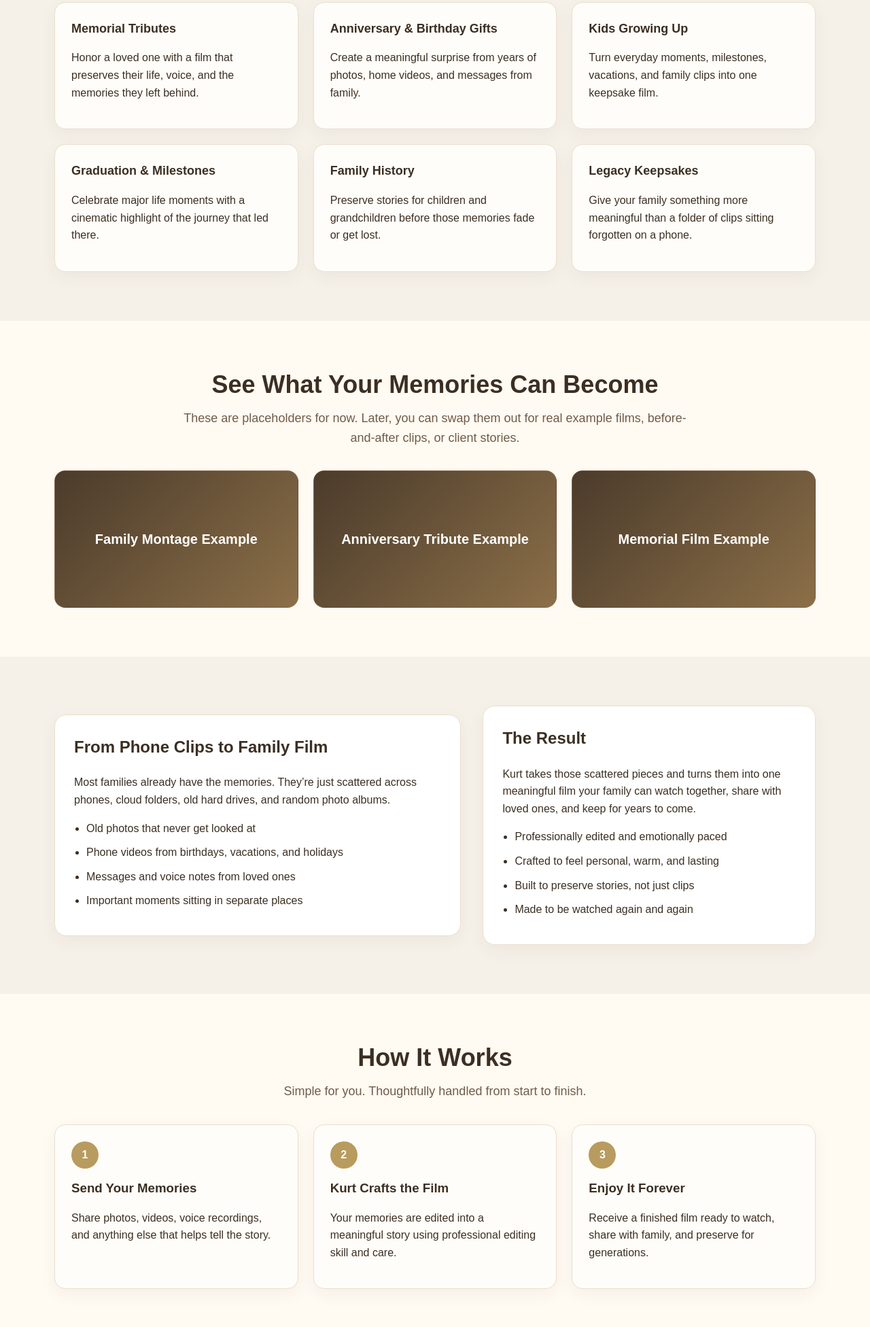
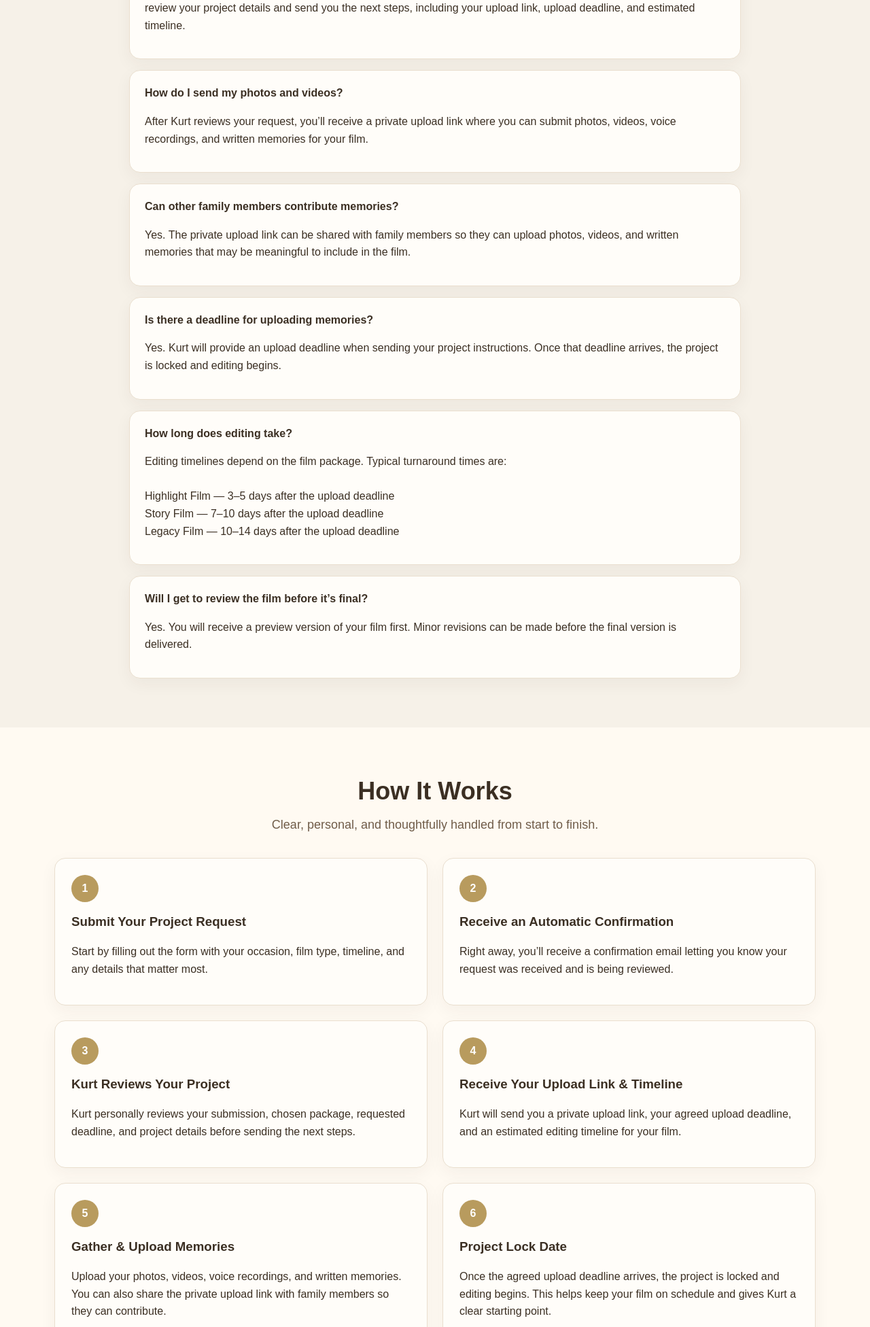
Before and after one commit to danrocksai-coder/legacyfamilyfilm, a plain HTML site: page index.html in a window 1280 px wide. Shown: the part 848-2800 px from the top of the page at 68% size. Drawn offline with Linux system fonts and the light colour scheme.

Commit message:
Add FAQ section and update How It Works

```diff
--- a/index.html
+++ b/index.html
@@ -455,82 +455,62 @@
 
   <section>
   <div class="container">
-      <h2 class="section-title">Why Families Do This</h2>
-      <p class="section-subtitle">
-        This is more than video editing. It’s a way to preserve stories, celebrate milestones,
-        and turn scattered clips into something your family will actually sit down and watch.
+    <h2 class="section-title">Frequently Asked Questions</h2>
+
+    <div class="faq">
+
+      <div class="card">
+        <h4>What happens after I submit the form?</h4>
+        <p>
+          You’ll receive an automatic confirmation email letting you know your request was received.
+          Kurt will then personally review your project details and send you the next steps,
+          including your upload link, upload deadline, and estimated timeline.
         </p>
-      <div class="grid grid-3">
+      </div>
+
       <div class="card">
-          <div class="use-case">Memorial Tributes</div>
-          <p>Honor a loved one with a film that preserves their life, voice, and the memories they left behind.</p>
+        <h4>How do I send my photos and videos?</h4>
+        <p>
+          After Kurt reviews your request, you’ll receive a private upload link where you can submit
+          photos, videos, voice recordings, and written memories for your film.
+        </p>
       </div>
+
       <div class="card">
-          <div class="use-case">Anniversary & Birthday Gifts</div>
-          <p>Create a meaningful surprise from years of photos, home videos, and messages from family.</p>
+        <h4>Can other family members contribute memories?</h4>
+        <p>
+          Yes. The private upload link can be shared with family members so they can upload photos,
+          videos, and written memories that may be meaningful to include in the film.
+        </p>
       </div>
+
       <div class="card">
-          <div class="use-case">Kids Growing Up</div>
-          <p>Turn everyday moments, milestones, vacations, and family clips into one keepsake film.</p>
+        <h4>Is there a deadline for uploading memories?</h4>
+        <p>
+          Yes. Kurt will provide an upload deadline when sending your project instructions.
+          Once that deadline arrives, the project is locked and editing begins.
+        </p>
       </div>
+
       <div class="card">
-          <div class="use-case">Graduation & Milestones</div>
-          <p>Celebrate major life moments with a cinematic highlight of the journey that led there.</p>
+        <h4>How long does editing take?</h4>
+        <p>
+          Editing timelines depend on the film package. Typical turnaround times are:
+          <br><br>
+          Highlight Film — 3–5 days after the upload deadline<br>
+          Story Film — 7–10 days after the upload deadline<br>
+          Legacy Film — 10–14 days after the upload deadline
+        </p>
       </div>
+
       <div class="card">
-          <div class="use-case">Family History</div>
-          <p>Preserve stories for children and grandchildren before those memories fade or get lost.</p>
+        <h4>Will I get to review the film before it’s final?</h4>
+        <p>
+          Yes. You will receive a preview version of your film first.
+          Minor revisions can be made before the final version is delivered.
+        </p>
       </div>
-        <div class="card">
-          <div class="use-case">Legacy Keepsakes</div>
-          <p>Give your family something more meaningful than a folder of clips sitting forgotten on a phone.</p>
-        </div>
-      </div>
-    </div>
-  </section>
 
-  <section style="background:#fffaf2;" id="examples">
-    <div class="container">
-      <h2 class="section-title">See What Your Memories Can Become</h2>
-      <p class="section-subtitle">
-        These are placeholders for now. Later, you can swap them out for real example films,
-        before-and-after clips, or client stories.
-      </p>
-      <div class="grid grid-3">
-        <div class="video-box">Family Montage Example</div>
-        <div class="video-box">Anniversary Tribute Example</div>
-        <div class="video-box">Memorial Film Example</div>
-      </div>
-    </div>
-  </section>
-
-  <section>
-    <div class="container split">
-      <div class="soft-panel">
-        <h2 style="margin-top:0;">From Phone Clips to Family Film</h2>
-        <p>
-          Most families already have the memories. They’re just scattered across phones, cloud folders,
-          old hard drives, and random photo albums.
-        </p>
-        <ul class="check-list">
-          <li>Old photos that never get looked at</li>
-          <li>Phone videos from birthdays, vacations, and holidays</li>
-          <li>Messages and voice notes from loved ones</li>
-          <li>Important moments sitting in separate places</li>
-        </ul>
-      </div>
-      <div class="soft-panel">
-        <h2 style="margin-top:0;">The Result</h2>
-        <p>
-          Kurt takes those scattered pieces and turns them into one meaningful film your family
-          can watch together, share with loved ones, and keep for years to come.
-        </p>
-        <ul class="check-list">
-          <li>Professionally edited and emotionally paced</li>
-          <li>Crafted to feel personal, warm, and lasting</li>
-          <li>Built to preserve stories, not just clips</li>
-          <li>Made to be watched again and again</li>
-        </ul>
     </div>
   </div>
 </section>
@@ -539,28 +519,84 @@
   <div class="container">
     <h2 class="section-title">How It Works</h2>
     <p class="section-subtitle">
-        Simple for you. Thoughtfully handled from start to finish.
+      Clear, personal, and thoughtfully handled from start to finish.
     </p>
-      <div class="grid grid-3">
+
+    <div class="grid grid-2">
       <div class="card">
         <div class="process-step-number">1</div>
-          <h3>Send Your Memories</h3>
-          <p>Share photos, videos, voice recordings, and anything else that helps tell the story.</p>
+        <h3>Submit Your Project Request</h3>
+        <p>
+          Start by filling out the form with your occasion, film type, timeline,
+          and any details that matter most.
+        </p>
       </div>
+
       <div class="card">
         <div class="process-step-number">2</div>
-          <h3>Kurt Crafts the Film</h3>
-          <p>Your memories are edited into a meaningful story using professional editing skill and care.</p>
+        <h3>Receive an Automatic Confirmation</h3>
+        <p>
+          Right away, you’ll receive a confirmation email letting you know your
+          request was received and is being reviewed.
+        </p>
       </div>
+
       <div class="card">
         <div class="process-step-number">3</div>
-          <h3>Enjoy It Forever</h3>
-          <p>Receive a finished film ready to watch, share with family, and preserve for generations.</p>
+        <h3>Kurt Reviews Your Project</h3>
+        <p>
+          Kurt personally reviews your submission, chosen package, requested deadline,
+          and project details before sending the next steps.
+        </p>
+      </div>
+
+      <div class="card">
+        <div class="process-step-number">4</div>
+        <h3>Receive Your Upload Link & Timeline</h3>
+        <p>
+          Kurt will send you a private upload link, your agreed upload deadline,
+          and an estimated editing timeline for your film.
+        </p>
+      </div>
+
+      <div class="card">
+        <div class="process-step-number">5</div>
+        <h3>Gather & Upload Memories</h3>
+        <p>
+          Upload your photos, videos, voice recordings, and written memories.
+          You can also share the private upload link with family members so they can contribute.
+        </p>
+      </div>
+
+      <div class="card">
+        <div class="process-step-number">6</div>
+        <h3>Project Lock Date</h3>
+        <p>
+          Once the agreed upload deadline arrives, the project is locked and editing begins.
+          This helps keep your film on schedule and gives Kurt a clear starting point.
+        </p>
+      </div>
+
+      <div class="card">
+        <div class="process-step-number">7</div>
+        <h3>Kurt Crafts Your Film</h3>
+        <p>
+          Kurt carefully shapes your photos, videos, and memories into one meaningful film
+          using professional editing and thoughtful storytelling.
+        </p>
+      </div>
+
+      <div class="card">
+        <div class="process-step-number">8</div>
+        <h3>Preview & Final Delivery</h3>
+        <p>
+          You’ll receive a preview version first, followed by the final film after any
+          small revisions are completed.
+        </p>
       </div>
     </div>
   </div>
 </section>
-
   <section id="about">
     <div class="container">
       <h2 class="section-title">Meet Kurt</h2>
```
Lines whose indentation alone changed are shown as unchanged.
